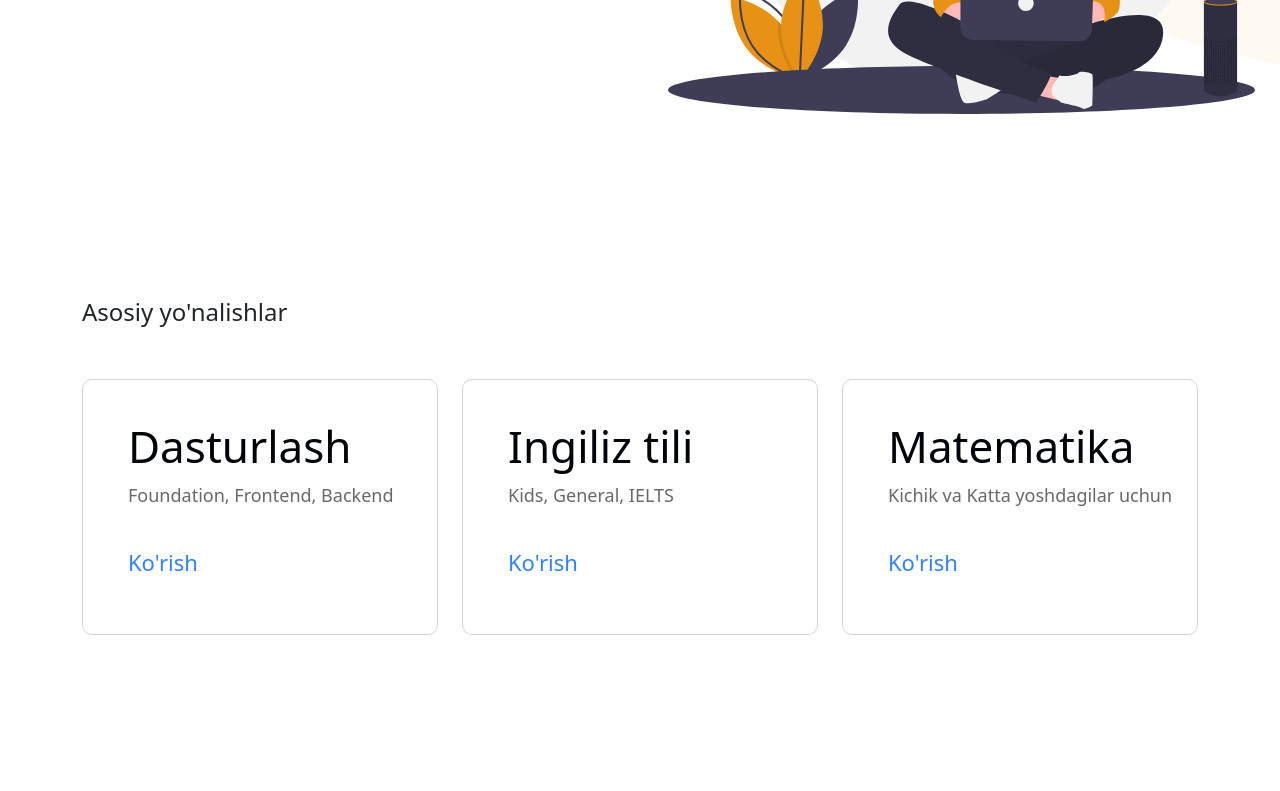
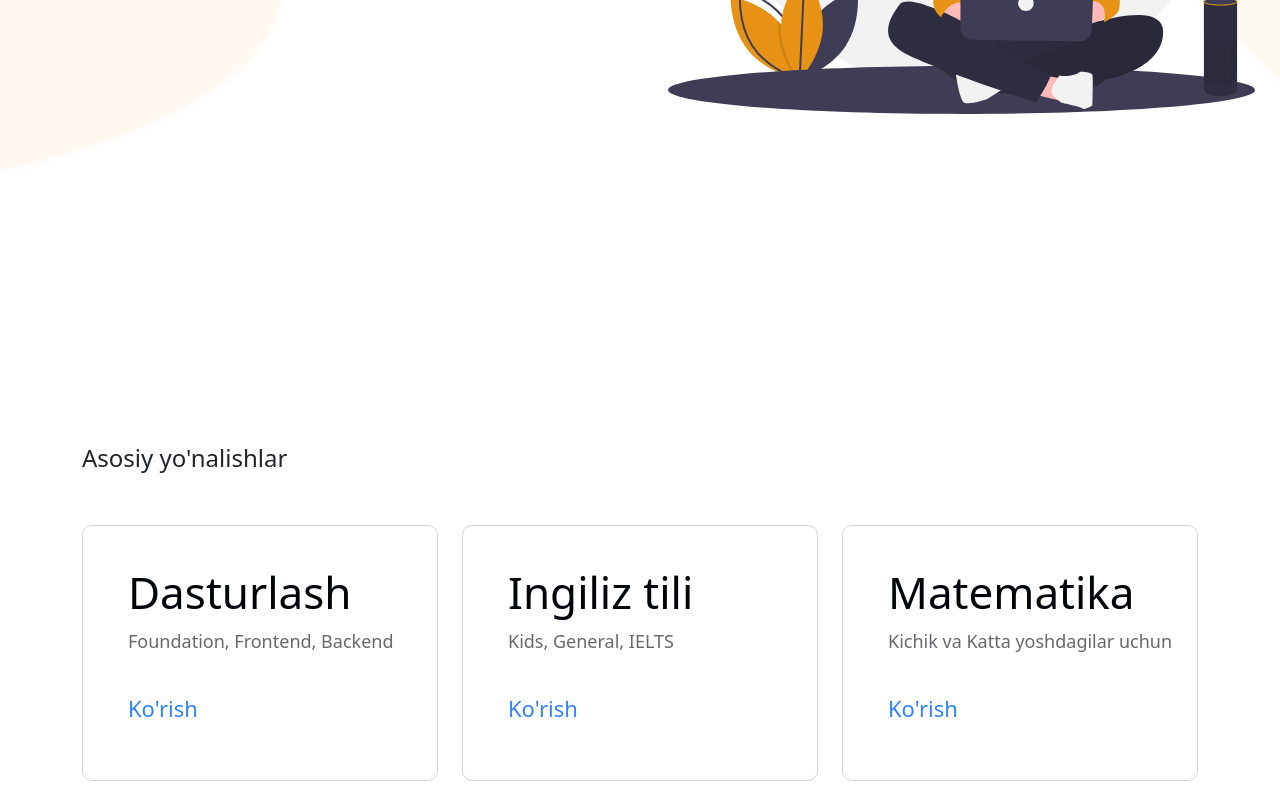
Before and after one commit to AbdushukurUrinboev/InfinitySite, a React (Create React App) app: page / in a window 1280 px wide. Shown: the part 602-1393 px from the top of the page. Built offline with nearby package versions, Linux system fonts and the light colour scheme.

Commit message:
Background is changed

```diff
--- a/src/components/AsosiyYunalish/AsosiyYunalishlar.css
+++ b/src/components/AsosiyYunalish/AsosiyYunalishlar.css
@@ -1,6 +1,6 @@
 .mainLineBasicTheme
 {
-    margin-top: 204px;
+    /* margin-top: 204px; */
     font-style: bold;
     font-size: 24px;
     line-height: 100%;
--- a/src/components/Header/Header.css
+++ b/src/components/Header/Header.css
@@ -160,7 +160,7 @@
 
     .imgBgVector{
       width:501px;
-      height:501px;
+      height:851px;
       margin-left: 115%;
       z-index: 22 !important;
     }
```
